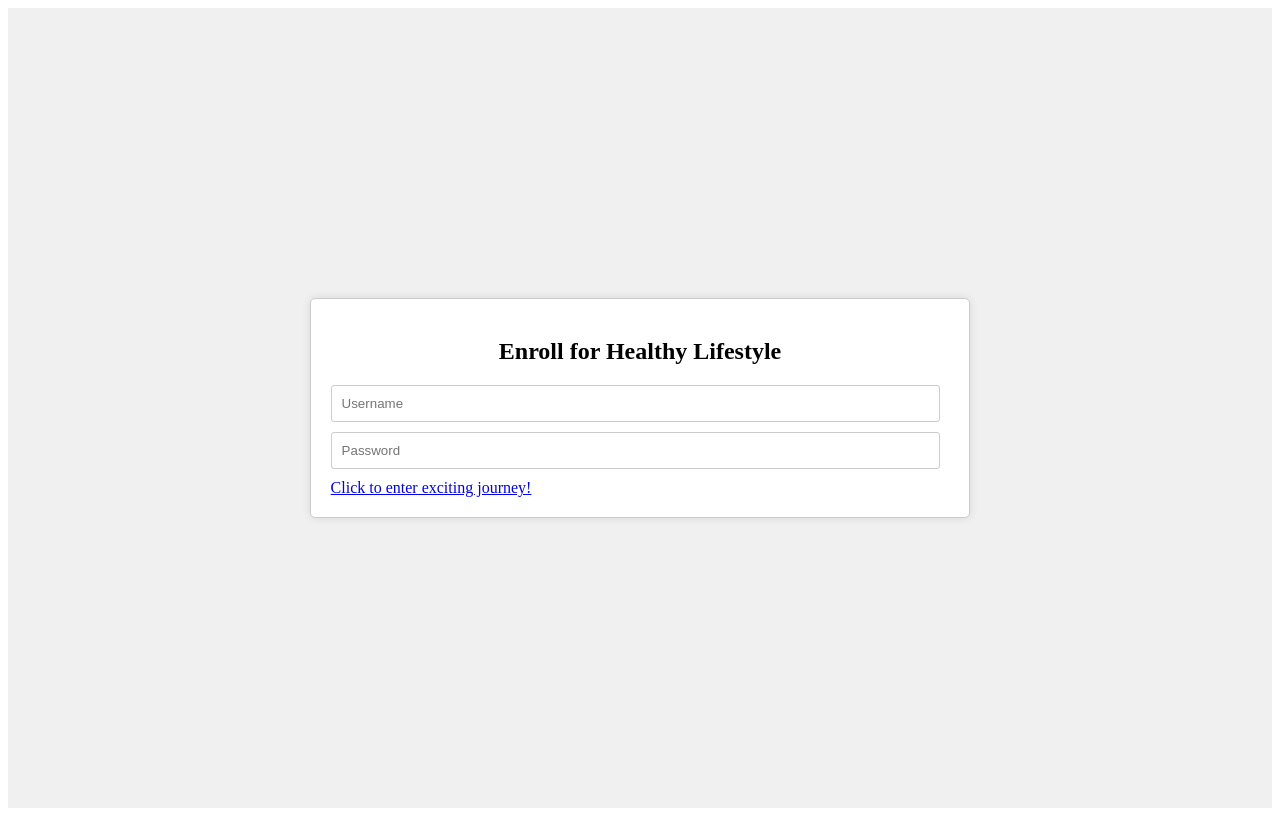
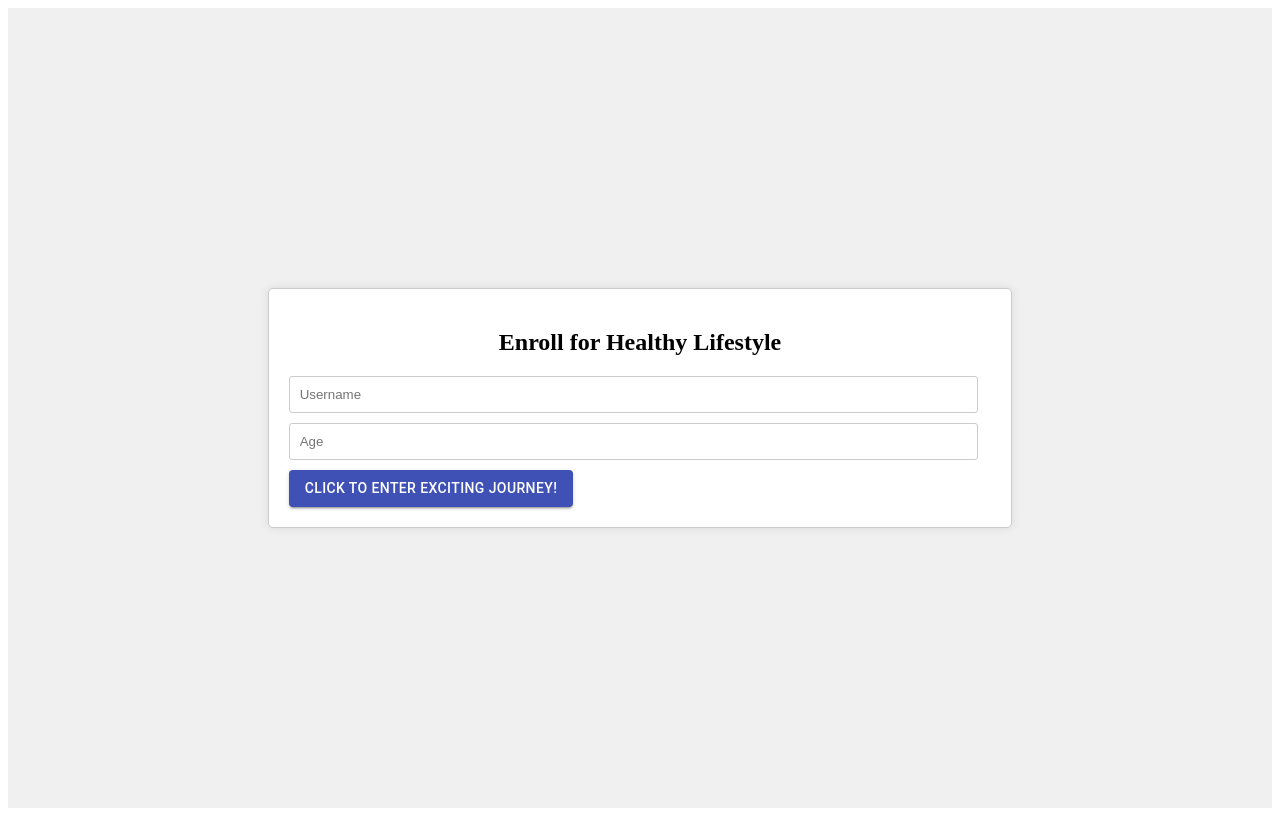
Before and after one commit to humerasharief/Worklife-balance-app-9-aug, a React (Create React App) app: page / in a window 1280 px wide. Built offline with nearby package versions, Linux system fonts and the light colour scheme.

Commit message:
Updated the params sent from login page in home page

```diff
--- a/src/App.js
+++ b/src/App.js
@@ -10,7 +10,7 @@ const App = () => {
       <Router>
         <Switch>
           <Route exact path="/" component={Login} />
-          <Route path="/home/:param" component={Home} />
+          <Route path="/home" component={Home} />
         </Switch>
       </Router>
     </>
--- a/src/components/Home/Home.js
+++ b/src/components/Home/Home.js
@@ -1,19 +1,15 @@
 // src/components/Home.js
 import React, { useState } from 'react';
-import { useParams } from 'react-router-dom';
 import './Home.css'; // Import your CSS file for styles
 import NotificationRender from '../NotificationRender/NotificationRender';
-import { Link } from 'react-router-dom';
-import Button from '@material-ui/core/Button';
+import { useLocation } from 'react-router-dom';
 function Home() {
-  const { param } = useParams();
-
+  const location = useLocation();
+  const searchParams = new URLSearchParams(location.search);
+  const param1 = searchParams.get('param1');
   return <div className="background-container">
-    <div ><h2>Happy Day {decodeURIComponent(param)}</h2></div>
+    <div ><h2>Happy Day {decodeURIComponent(param1)}</h2></div>
     <NotificationRender/>
-    sasdf
-    asdsadas
-
   </div>;
 }
 
--- a/src/components/Login/Login.js
+++ b/src/components/Login/Login.js
@@ -1,10 +1,17 @@
 import React, { useState } from 'react';
 import './Login.css'; // Import your CSS file for styles
 import { Link } from 'react-router-dom';
+import Button from '@material-ui/core/Button';
+import { useHistory } from 'react-router-dom';
 function Login() {
   const [username, setUsername] = useState('');
-  const [password, setPassword] = useState('');
+  const [age, setAge] = useState('');
+  const history = useHistory();
 
+  const handleButtonClick = () => {
+    // Redirect to the target page with parameters
+    history.push(`/home?param1=${username}`);
+  };
   const handleLogin = (e) => {
     e.preventDefault();
     //history.push('/home');
@@ -22,13 +29,12 @@ function Login() {
           onChange={(e) => setUsername(e.target.value)}
         />
         <input
-          type="password"
-          placeholder="Password"
-          value={password}
-          onChange={(e) => setPassword(e.target.value)}
+          type="age"
+          placeholder="Age"
+          value={age}
+          onChange={(e) => setAge(e.target.value)}
         />
-        <Link to={`/home/${encodeURIComponent(username)}`}>Click to enter exciting journey!</Link>
-
+        <Button onClick={handleButtonClick} variant="contained" color="primary">Click to enter exciting journey!</Button>
       </form>
     </div>
   );
```
